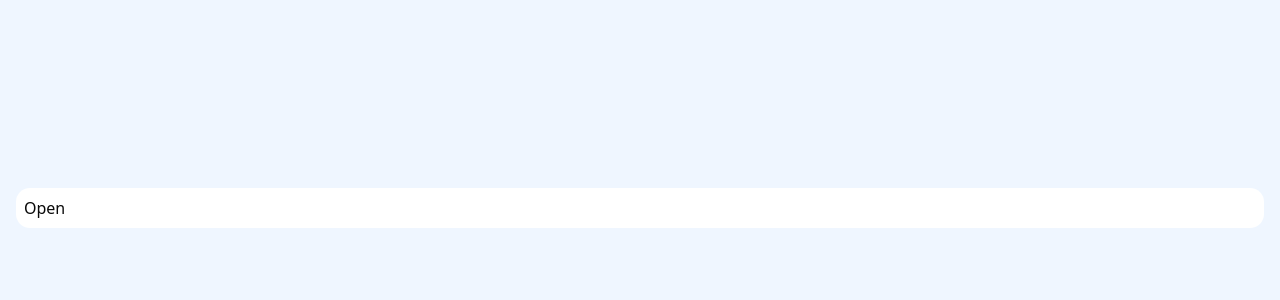
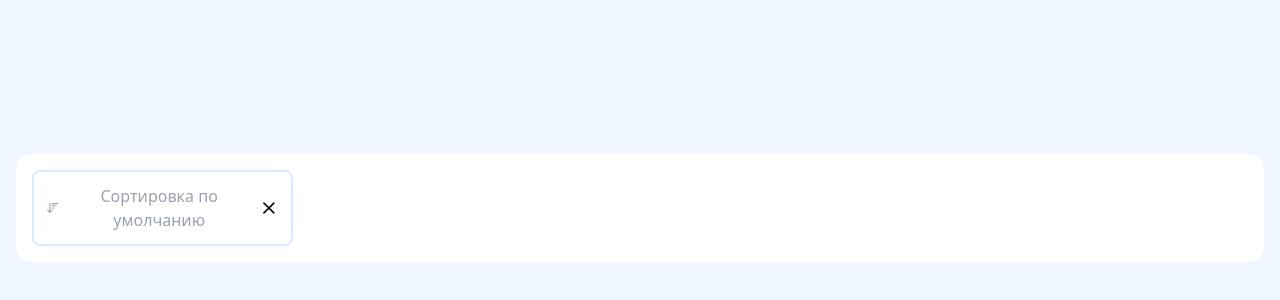
Before and after one commit to anna-kudrow/cars-test-next, a Next.js app: page / in a window 1280 px wide. Shown: the part 192-492 px from the top of the page. Built offline with nearby package versions, Linux system fonts and the light colour scheme.

Commit message:
add a block with the sorting dropdown

```diff
--- a/app/components/sortingPicker.tsx
+++ b/app/components/sortingPicker.tsx
@@ -1,23 +1,25 @@
+"use client";
+import { useState } from 'react';
 import {
   DropdownMenu,
   DropdownMenuContent,
   DropdownMenuItem,
-  DropdownMenuLabel,
-  DropdownMenuSeparator,
   DropdownMenuTrigger,
 } from "~/components/ui/dropdown-menu";
+import { DEFAULT_SORTING_OPTION, SortingOptions } from '../lib/const';
+import { ArrowDownWideNarrow, X } from 'lucide-react';
 
 function SortingPicker() {
+
+  const [sortingOption, setSortingOption] = useState(DEFAULT_SORTING_OPTION)
+
   return (
     <DropdownMenu>
-      <DropdownMenuTrigger>Open</DropdownMenuTrigger>
+      <DropdownMenuTrigger className='p-3 border-2 border-blue-100 rounded-[8px] flex items-center gap-3 cursor-pointer justify-between w-[261px]'>
+      <ArrowDownWideNarrow size={16} className='text-gray-400' /><div className='text-gray-400'>{sortingOption}</div>
+      <X onClick={() => {setSortingOption(DEFAULT_SORTING_OPTION)}} /></DropdownMenuTrigger>
       <DropdownMenuContent>
-        <DropdownMenuLabel>My Account</DropdownMenuLabel>
-        <DropdownMenuSeparator />
-        <DropdownMenuItem>Profile</DropdownMenuItem>
-        <DropdownMenuItem>Billing</DropdownMenuItem>
-        <DropdownMenuItem>Team</DropdownMenuItem>
-        <DropdownMenuItem>Subscription</DropdownMenuItem>
+        {Object.values(SortingOptions).map((option) => (  <DropdownMenuItem onClick={() => {setSortingOption(option)}}>{option}</DropdownMenuItem>))}
       </DropdownMenuContent>
     </DropdownMenu>
   );
--- /dev/null
+++ b/app/lib/const.ts
@@ -0,0 +1,6 @@
+export const DEFAULT_SORTING_OPTION ='Cортировка по умолчанию';
+
+export const SortingOptions = {
+  PRICE_ASC: 'По возрастанию цены',
+  PRICE_DESC: 'По убыванию цены'
+}
--- a/app/page.tsx
+++ b/app/page.tsx
@@ -3,7 +3,7 @@ import SortingPicker from "./components/sortingPicker";
 export default function Home() {
   return (
     <main className="flex min-h-screen items-center justify-center bg-blue-50 p-4">
-      <div className="w-full rounded-xl bg-white p-2">
+      <div className="w-full rounded-xl bg-white p-4">
         <SortingPicker />
       </div>
     </main>
```
